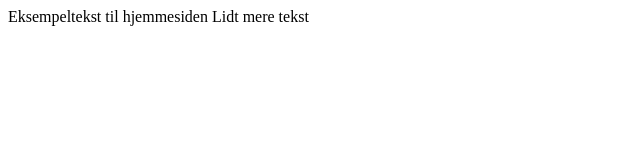
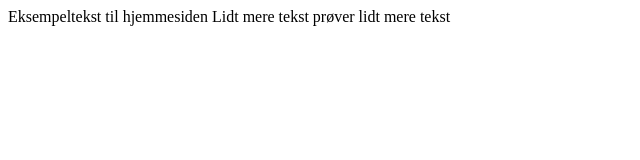
Before and after one commit to jeppeveirum/localWebDevelopment, a plain HTML site: page index.html in a window 1280 px wide. Shown: the whole page, without its empty margins (0-640 px from the left). Drawn offline with Linux system fonts and the light colour scheme.

Commit message:
Added text in body
Added a little text to try revert

```diff
--- a/index.html
+++ b/index.html
@@ -6,5 +6,6 @@
 <body>
 Eksempeltekst til hjemmesiden
 Lidt mere tekst
+prøver lidt mere tekst
 </body>
 </html>
```
